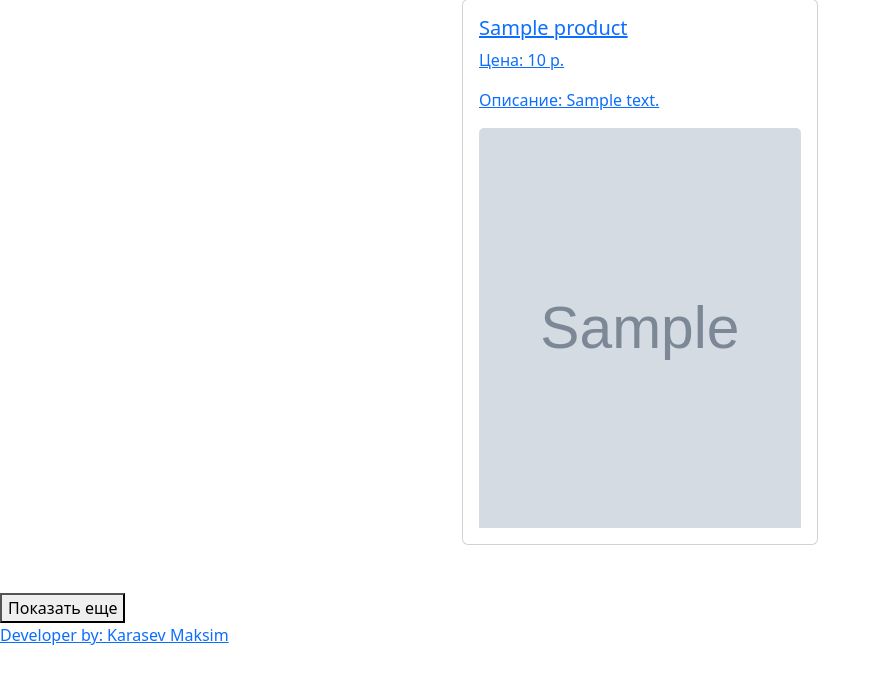
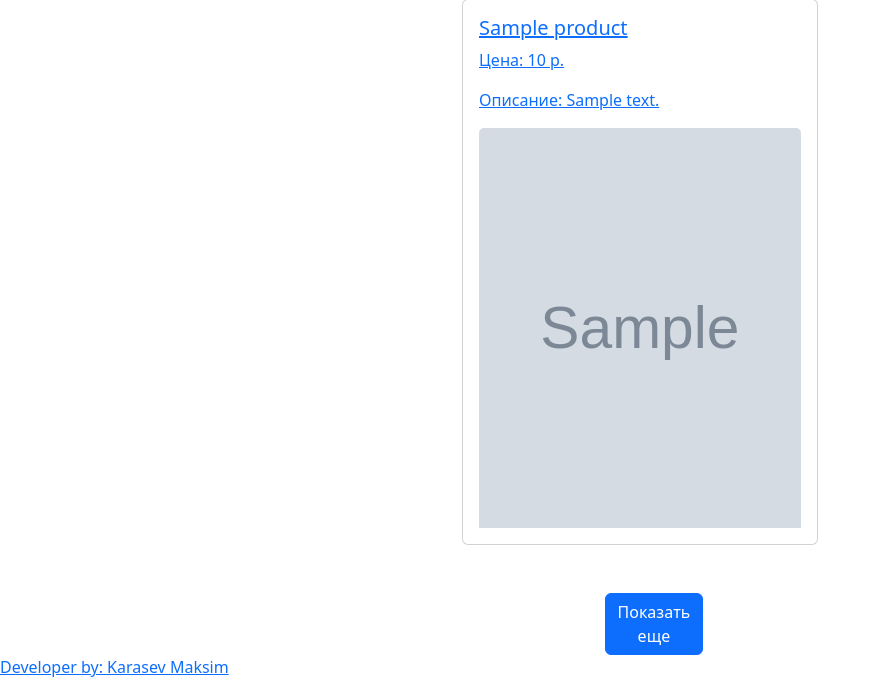
Before and after one commit to KarasevMaksim/OnlineShopTomato-FreelanceOrder1-, a Flask app: page / in a window 1280 px wide. Shown: the part 537-1232 px from the top of the page, without its empty margins (0-881 px from the left). Before the commit the page ends 1182 px from the top, so only its background shows below. Run offline with Flask 3, Linux system fonts and the light colour scheme; tables that the repository leaves empty hold one stand-in row (values such as "Sample post"); grey boxes marked "Sample" are stand-in pictures; some libraries are stand-ins or nearby versions.

Commit message:
Update index.html add bootstrap in button more wiev

```diff
--- a/app/templates/index.html
+++ b/app/templates/index.html
@@ -84,10 +84,12 @@
         </div>
       {% endfor %}
     </div>
+    <div class="row justify-content-center">
+      <div class="col-xl-1 col-md-2 col-sm-3">
+        <button class="btn btn-primary" id="load-more-btn">Показать еще</button>
+      </div>
+    </div>
   </div>
-
-  <button id="load-more-btn">Показать еще</button>
-
 {% endblock %}
 
 
```
